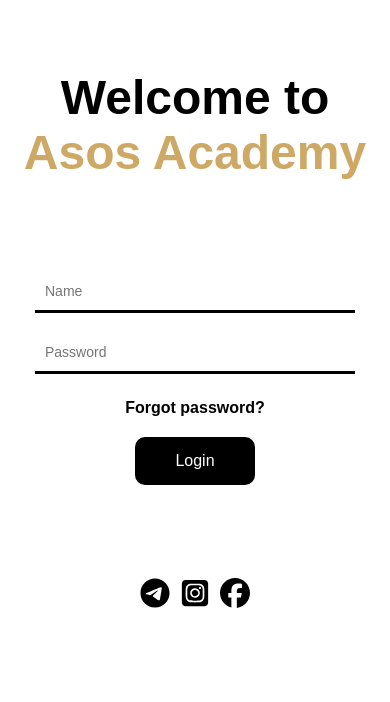
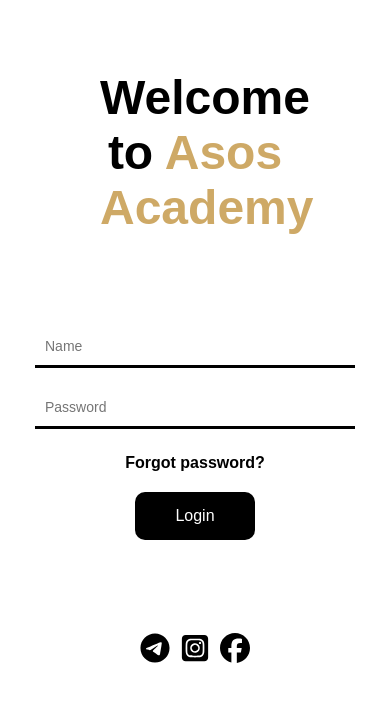
Before and after one commit to Jonibekweb01/Asos-Academy, a React (Create React App) app: page / in a window 390 px wide. Shown: the top 702 px of the page. Built offline with nearby package versions, Linux system fonts and the light colour scheme.

Commit message:
Asos Academy

```diff
--- a/src/Pages/LoginPage/LoginPage.css
+++ b/src/Pages/LoginPage/LoginPage.css
@@ -14,4 +14,8 @@
     .login__right {
         height: 100vh;
     }
+
+    .login__titleBox {
+        width: 190px !important;
+    }
 }
```
